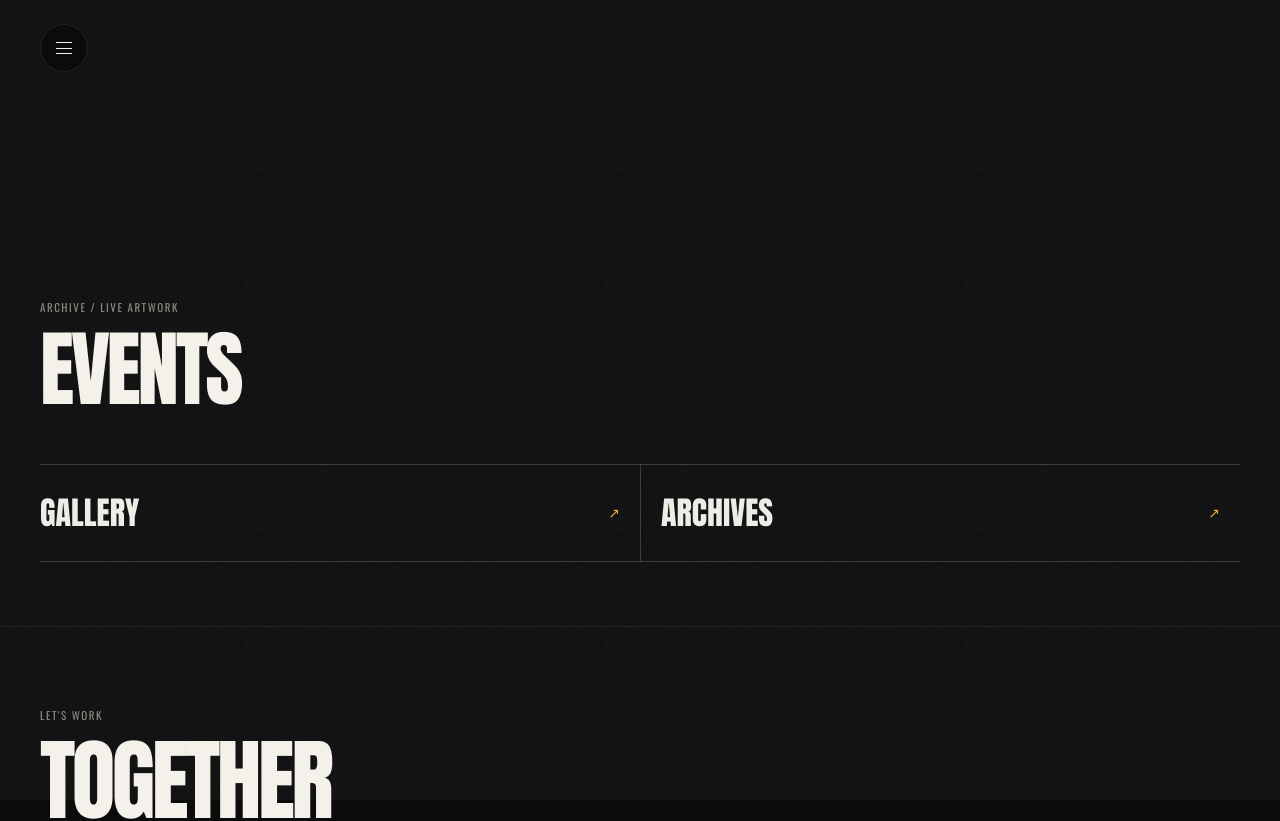
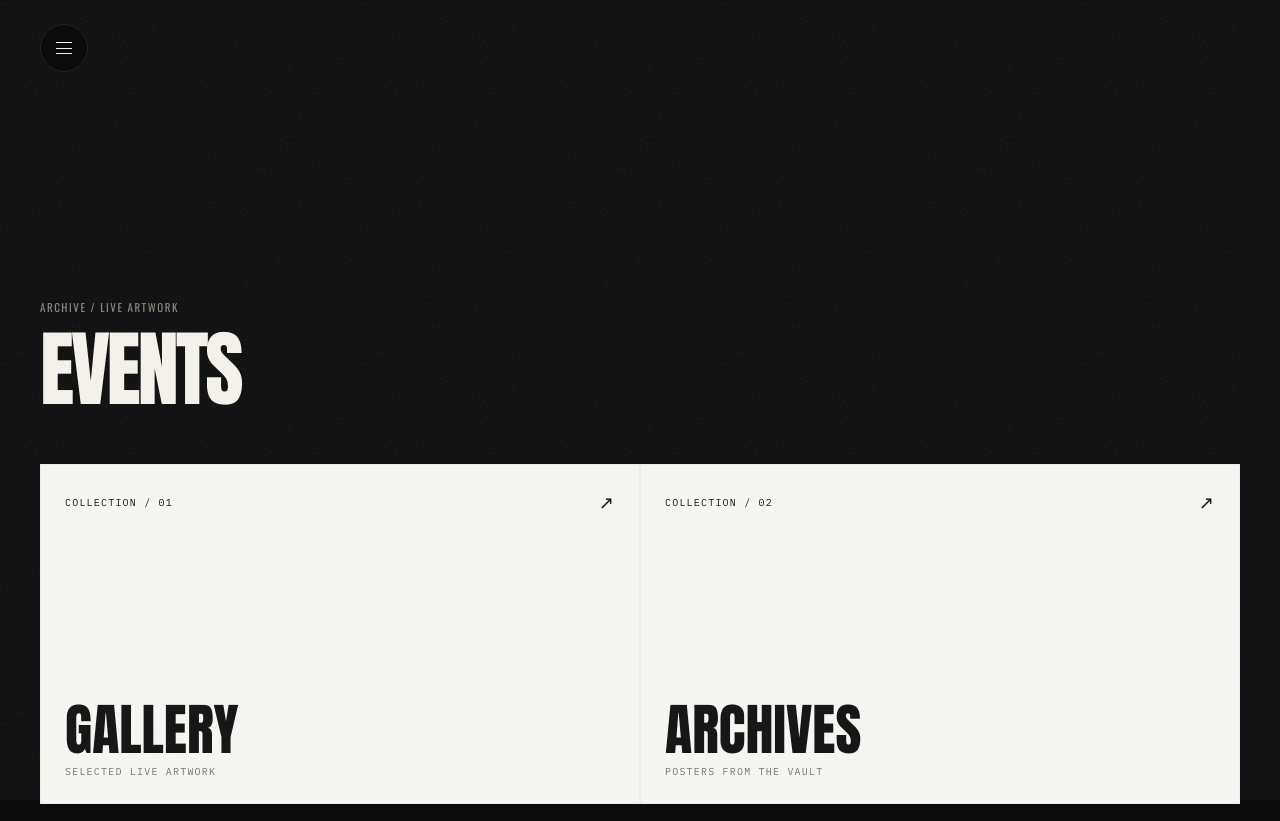
Before and after one commit to Jadd-Hard/jadd-hard-portfolio, a Next.js app: page /events in a window 1280 px wide. Shown: the top 821 px of the page. Built offline with nearby package versions, Linux system fonts and the light colour scheme.

Commit message:
Enhance events choices layout with new card design and improved accessibility

```diff
--- a/app/events/page.tsx
+++ b/app/events/page.tsx
@@ -39,8 +39,26 @@ export default async function EventsPage({ searchParams }: { searchParams: Promi
         </div>
       ) : (
         <nav className="events-choices" aria-label="Choose an events collection">
-          <Link href="/events?view=gallery">Gallery <span>↗</span></Link>
-          <Link href="/events?view=archives">Archives <span>↗</span></Link>
+          <Link href="/events?view=gallery" className="events-choice-card events-choice-gallery">
+            <span className="events-choice-topline">
+              <span>Collection / 01</span>
+              <span aria-hidden="true">↗</span>
+            </span>
+            <span className="events-choice-copy">
+              <span className="events-choice-title">Gallery</span>
+              <span className="events-choice-description">Selected live artwork</span>
+            </span>
+          </Link>
+          <Link href="/events?view=archives" className="events-choice-card events-choice-archives">
+            <span className="events-choice-topline">
+              <span>Collection / 02</span>
+              <span aria-hidden="true">↗</span>
+            </span>
+            <span className="events-choice-copy">
+              <span className="events-choice-title">Archives</span>
+              <span className="events-choice-description">Posters from the vault</span>
+            </span>
+          </Link>
         </nav>
       )}
 
--- a/app/globals.css
+++ b/app/globals.css
@@ -410,36 +410,107 @@
   .events-choices {
     display: grid;
     grid-template-columns: repeat(2, minmax(0, 1fr));
-    border-top: 1px solid rgba(238, 236, 230, 0.2);
   }
 
-  .events-choices a {
+  .events-choice-card {
+    --choice-accent: #171717;
+    position: relative;
+    isolation: isolate;
+    display: flex;
+    flex-direction: column;
+    justify-content: space-between;
+    min-height: 340px;
+    overflow: hidden;
+    border: 1px solid #eeece6;
+    padding: 24px;
+    color: #171717;
+    background: #f5f5f2;
+    box-shadow: none;
+    animation: events-choice-reveal 700ms cubic-bezier(0.16, 1, 0.3, 1) both;
+    transition: transform 300ms ease, border-color 300ms ease, background-color 300ms ease;
+  }
+
+  .events-choice-card::before {
+    position: absolute;
+    z-index: 0;
+    inset: 0;
+    content: "";
+    opacity: 0.24;
+    pointer-events: none;
+    background: repeating-linear-gradient(135deg, transparent 0 16px, rgba(23, 23, 23, 0.04) 16px 17px);
+  }
+
+  .events-choice-card > * {
+    position: relative;
+    z-index: 1;
+  }
+
+  .events-choice-card:focus-visible {
+    outline: 2px solid #fff;
+    outline-offset: 4px;
+  }
+
+  .events-choice-card:hover,
+  .events-choice-card:focus-visible {
+    transform: translateY(-5px);
+    border-color: #fff;
+    background-color: #fff;
+  }
+
+  .events-choice-archives {
+    animation-delay: 120ms;
+  }
+
+  .events-choice-topline {
     display: flex;
     align-items: center;
     justify-content: space-between;
-    gap: 16px;
-    border-bottom: 1px solid rgba(238, 236, 230, 0.2);
-    padding: 24px 20px 24px 0;
-    color: #eeece6;
-    font-family: var(--font-display);
-    font-size: 32px;
+    width: 100%;
+    font-family: var(--font-mono);
+    font-size: 10px;
+    letter-spacing: 0.12em;
     text-transform: uppercase;
-    transition: color 250ms ease;
   }
 
-  .events-choices a + a {
-    border-left: 1px solid rgba(238, 236, 230, 0.2);
-    padding-left: 20px;
+  .events-choice-topline span:last-child {
+    color: var(--choice-accent);
+    font-size: 18px;
   }
 
-  .events-choices a:hover {
-    color: #e8a838;
+  .events-choice-copy {
+    display: flex;
+    flex-direction: column;
+    align-items: flex-start;
+    gap: 8px;
   }
 
-  .events-choices span {
-    color: #e8a838;
+  .events-choice-title {
+    color: #171717;
+    font-family: var(--font-display);
+    font-size: 56px;
+    line-height: 0.92;
+    text-transform: uppercase;
+    text-shadow: none;
+  }
+
+  .events-choice-description {
+    color: rgba(23, 23, 23, 0.58);
     font-family: var(--font-mono);
-    font-size: 14px;
+    font-size: 10px;
+    letter-spacing: 0.12em;
+    text-transform: uppercase;
+  }
+
+  @keyframes events-choice-reveal {
+    from {
+      opacity: 0;
+      transform: translateY(18px);
+    }
+
+    to {
+      opacity: 1;
+      transform: translateY(0);
+    }
   }
 
   .event-poster {
@@ -597,6 +668,20 @@
     padding-bottom: 36px;
   }
 
+  .events-choices {
+    grid-template-columns: minmax(0, 1fr);
+    gap: 14px;
+  }
+
+  .events-choice-card {
+    min-height: 260px;
+    padding: 20px;
+  }
+
+  .events-choice-title {
+    font-size: 44px;
+  }
+
   .archive-intro {
     margin-top: 28px;
   }
```
